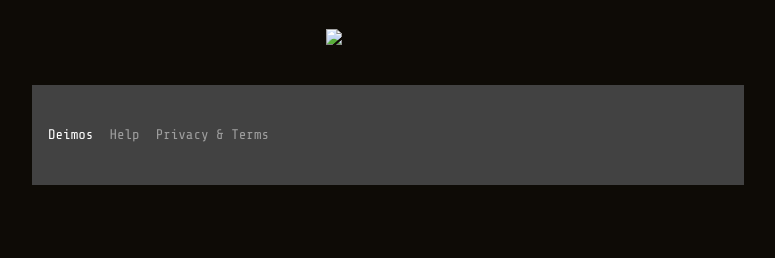
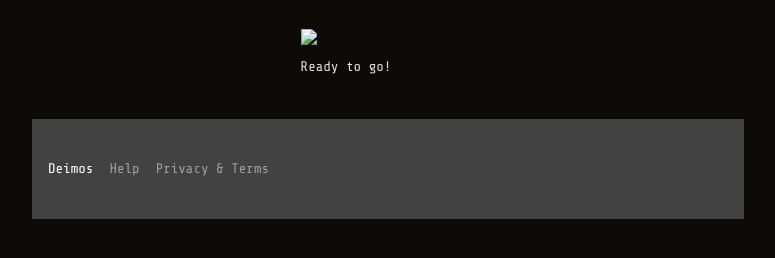
Before and after one commit to tigwyk/spacerpg, a Flask app: template templates/index.html in a window 1280 px wide. Shown: the part 122-380 px from the top of the page, without its empty margins (252-1027 px from the left). Run offline with Flask 2, Linux system fonts and the light colour scheme; the template is opened without the code that fills it, so the values that code supplies are empty; some libraries are stand-ins or nearby versions.

Commit message:
Adding some jquery

```diff
--- a/templates/index.html
+++ b/templates/index.html
@@ -2,7 +2,7 @@
 {% block body %}
 <script type=text/javascript>
 $( document ).ready(function() {
-	$('#console ul').append('<li class="mdl-list__item"><span class="mdl-list__item-primary-content">Ready to go!</span></li>');
+	$("p").text("Ready to go!");
 });
 </script>
 <div class="mdl-grid">
@@ -18,8 +18,7 @@ $( document ).ready(function() {
 	{% endif %}
 	</div>
 	<div class="mdl-cell mdl-cell--12-col mdl-cell--4-col-phone">
-	<ul id="console">
-	</ul>
+		<p>Not ready yet.</p>
 
 	</div>
 	<div class="mdl-cell mdl-cell--12-col mdl-cell--4-col-phone">
```
